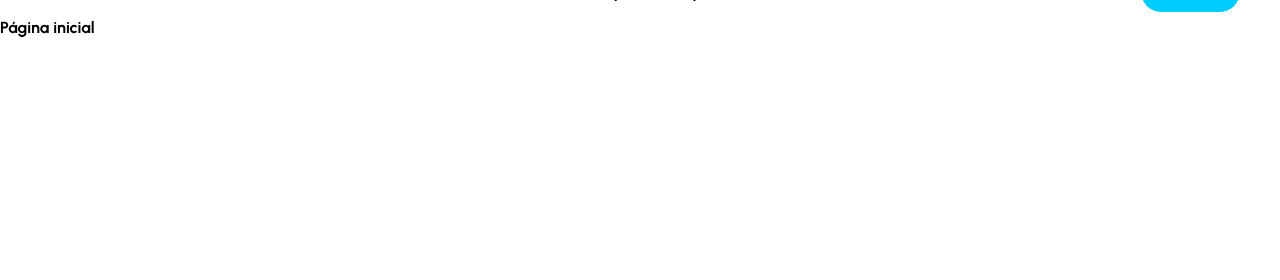
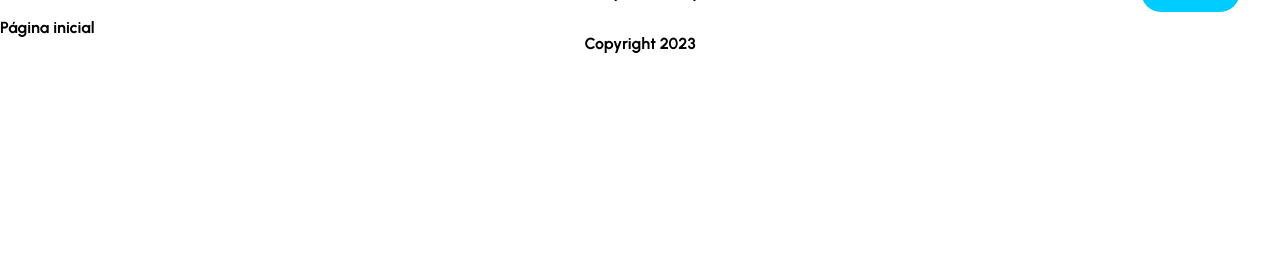
Before and after one commit to lucasmarques2803/Rankedeco, a Django app: page / in a window 1280 px wide. Shown: the part 36-316 px from the top of the page. Run offline with Django 4.2, Linux system fonts and the light colour scheme.

Commit message:
Adiciona footer

```diff
--- a/static/style.css
+++ b/static/style.css
@@ -81,3 +81,10 @@
 .main-button:hover:before {
   width: 100%;
 }
+
+.main-footer {
+  display: flex;
+  justify-content: center;
+  align-items: center;
+  font-weight: 400;
+}
--- a/templates/base.html
+++ b/templates/base.html
@@ -43,6 +43,10 @@
     {% block content %}
 
     {% endblock %}
-    <footer class="main-footer"></footer>
+    <footer class="main-footer">
+      <p>
+        <small lang="en">Copyright 2023</small>
+      </p>
+    </footer>
   </body>
 </html>
```
